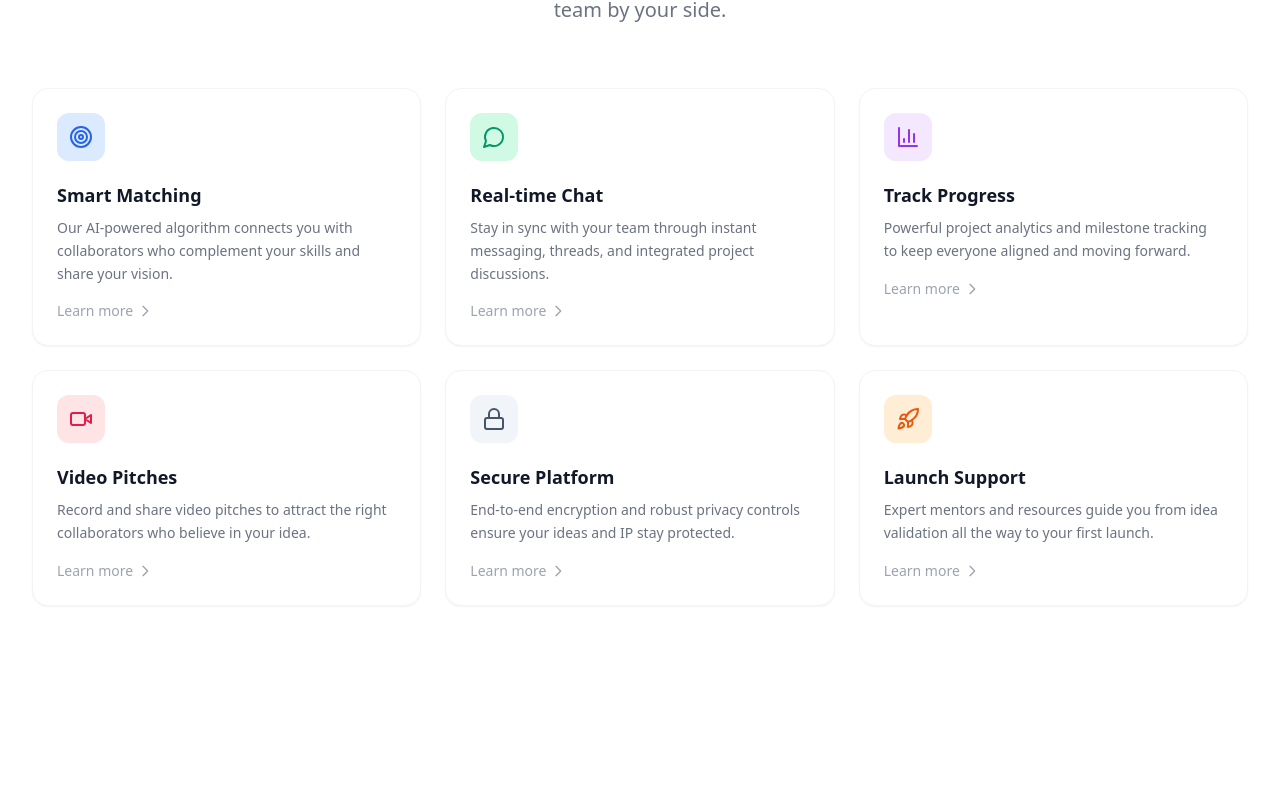
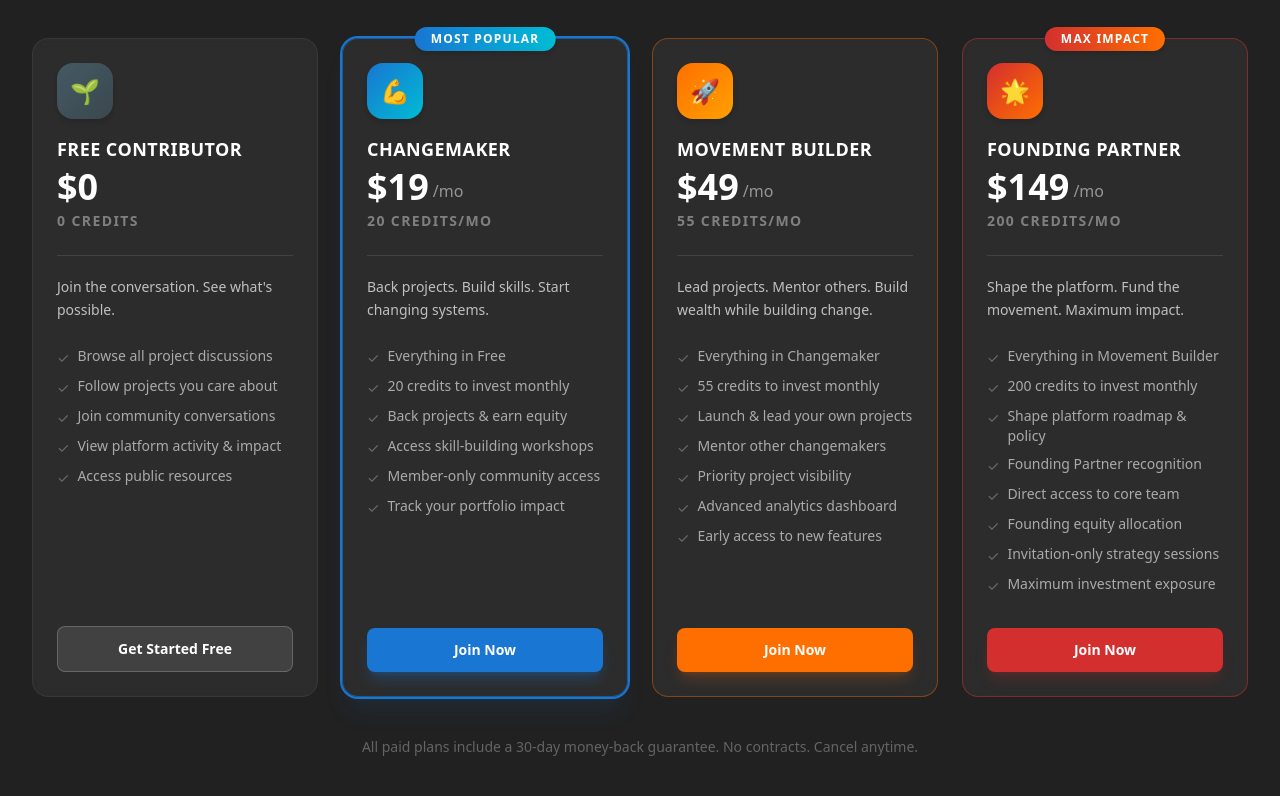
Before and after one commit to stewartDMS/ThExempt, a Next.js app in the folder landing_page/: page / in a window 1280 px wide. Shown: the part 2618-3414 px from the top of the page. Built offline with nearby package versions, Linux system fonts and the light colour scheme.

Commit message:
feat: add Pricing section with 4 membership tiers
Co-authored-by: stewartDMS <72364932+stewartDMS@users.noreply.github.com>

```diff
--- a/landing_page/app/page.tsx
+++ b/landing_page/app/page.tsx
@@ -4,6 +4,7 @@ import Problem from '@/components/Problem'
 import Stats from '@/components/Stats'
 import Features from '@/components/Features'
 import HowItWorks from '@/components/HowItWorks'
+import Pricing from '@/components/Pricing'
 import LiveProjects from '@/components/LiveProjects'
 import Audience from '@/components/Audience'
 import Testimonials from '@/components/Testimonials'
@@ -18,6 +19,7 @@ export default function Home() {
       <Problem />
       <Stats />
       <HowItWorks />
+      <Pricing />
       <Features />
       <LiveProjects />
       <Audience />
--- /dev/null
+++ b/landing_page/components/Pricing.tsx
@@ -0,0 +1,202 @@
+'use client'
+
+import { motion, useInView } from 'framer-motion'
+import { useRef } from 'react'
+import { cn } from '@/lib/utils'
+
+const tiers = [
+  {
+    emoji: '🌱',
+    name: 'Free Contributor',
+    price: '$0',
+    period: null,
+    credits: '0 credits',
+    tagline: 'Join the conversation. See what\'s possible.',
+    highlight: false,
+    badge: null,
+    gradient: 'from-steelGray to-steelGray/60',
+    borderClass: 'border-steelGray/30',
+    ctaClass: 'bg-white/10 text-white hover:bg-white/20 border border-white/20',
+    features: [
+      'Browse all project discussions',
+      'Follow projects you care about',
+      'Join community conversations',
+      'View platform activity & impact',
+      'Access public resources',
+    ],
+  },
+  {
+    emoji: '💪',
+    name: 'Changemaker',
+    price: '$19',
+    period: '/mo',
+    credits: '20 credits/mo',
+    tagline: 'Back projects. Build skills. Start changing systems.',
+    highlight: true,
+    badge: 'Most Popular',
+    gradient: 'from-electricBlue to-brightCyan',
+    borderClass: 'border-electricBlue/60',
+    ctaClass: 'bg-electricBlue text-white hover:bg-electricBlue/90 shadow-lg shadow-electricBlue/30',
+    features: [
+      'Everything in Free',
+      '20 credits to invest monthly',
+      'Back projects & earn equity',
+      'Access skill-building workshops',
+      'Member-only community access',
+      'Track your portfolio impact',
+    ],
+  },
+  {
+    emoji: '🚀',
+    name: 'Movement Builder',
+    price: '$49',
+    period: '/mo',
+    credits: '55 credits/mo',
+    tagline: 'Lead projects. Mentor others. Build wealth while building change.',
+    highlight: false,
+    badge: null,
+    gradient: 'from-rebellionOrange to-warmAmber',
+    borderClass: 'border-rebellionOrange/40',
+    ctaClass: 'bg-rebellionOrange text-white hover:bg-rebellionOrange/90 shadow-lg shadow-rebellionOrange/20',
+    features: [
+      'Everything in Changemaker',
+      '55 credits to invest monthly',
+      'Launch & lead your own projects',
+      'Mentor other changemakers',
+      'Priority project visibility',
+      'Advanced analytics dashboard',
+      'Early access to new features',
+    ],
+  },
+  {
+    emoji: '🌟',
+    name: 'Founding Partner',
+    price: '$149',
+    period: '/mo',
+    credits: '200 credits/mo',
+    tagline: 'Shape the platform. Fund the movement. Maximum impact.',
+    highlight: false,
+    badge: 'Max Impact',
+    gradient: 'from-deepRed to-rebellionOrange',
+    borderClass: 'border-deepRed/50',
+    ctaClass: 'bg-deepRed text-white hover:bg-deepRed/90 shadow-lg shadow-deepRed/20',
+    features: [
+      'Everything in Movement Builder',
+      '200 credits to invest monthly',
+      'Shape platform roadmap & policy',
+      'Founding Partner recognition',
+      'Direct access to core team',
+      'Founding equity allocation',
+      'Invitation-only strategy sessions',
+      'Maximum investment exposure',
+    ],
+  },
+]
+
+export default function Pricing() {
+  const ref = useRef(null)
+  const isInView = useInView(ref, { once: true, margin: '-80px' })
+
+  return (
+    <section id="pricing" className="py-24 bg-charcoal/95">
+      <div className="max-w-7xl mx-auto px-4 sm:px-6 lg:px-8">
+
+        {/* Header */}
+        <motion.div
+          initial={{ opacity: 0, y: 20 }}
+          whileInView={{ opacity: 1, y: 0 }}
+          viewport={{ once: true }}
+          transition={{ duration: 0.6 }}
+          className="text-center mb-16"
+        >
+          <h2 className="text-4xl sm:text-5xl font-black text-white mb-4 uppercase">
+            Choose Your Level of Change
+          </h2>
+          <p className="text-xl text-white/60 max-w-2xl mx-auto">
+            Every tier is a commitment — to the platform, the movement, and the future we&apos;re building together.
+          </p>
+        </motion.div>
+
+        {/* Cards */}
+        <div ref={ref} className="grid grid-cols-1 md:grid-cols-2 xl:grid-cols-4 gap-6 items-stretch">
+          {tiers.map((tier, index) => (
+            <motion.div
+              key={tier.name}
+              initial={{ opacity: 0, y: 40 }}
+              animate={isInView ? { opacity: 1, y: 0 } : {}}
+              transition={{ duration: 0.6, delay: index * 0.12, ease: 'easeOut' }}
+              className={cn(
+                'relative flex flex-col rounded-2xl border bg-white/5 backdrop-blur-sm p-6 transition-transform duration-300 hover:-translate-y-1',
+                tier.borderClass,
+                tier.highlight && 'ring-2 ring-electricBlue shadow-xl shadow-electricBlue/10'
+              )}
+            >
+              {/* Badge */}
+              {tier.badge && (
+                <span
+                  className={`absolute -top-3 left-1/2 -translate-x-1/2 px-4 py-1 rounded-full text-xs font-black uppercase tracking-widest text-white bg-gradient-to-r ${tier.gradient} shadow-md`}
+                >
+                  {tier.badge}
+                </span>
+              )}
+
+              {/* Icon + Name + Price */}
+              <div className="mb-6">
+                <div
+                  className={`w-14 h-14 rounded-2xl bg-gradient-to-br ${tier.gradient} flex items-center justify-center text-2xl shadow-md mb-4`}
+                >
+                  {tier.emoji}
+                </div>
+                <h3 className="text-lg font-black text-white uppercase tracking-wide mb-1">
+                  {tier.name}
+                </h3>
+                <div className="flex items-end gap-1 mb-1">
+                  <span className="text-4xl font-black text-white">{tier.price}</span>
+                  {tier.period && (
+                    <span className="text-white/50 font-medium pb-1">{tier.period}</span>
+                  )}
+                </div>
+                <p className="text-sm font-semibold text-white/40 uppercase tracking-widest">
+                  {tier.credits}
+                </p>
+              </div>
+
+              {/* Tagline */}
+              <p className="text-white/70 text-sm leading-relaxed mb-6 border-t border-white/10 pt-5">
+                {tier.tagline}
+              </p>
+
+              {/* Feature list */}
+              <ul className="flex-1 space-y-2 mb-8">
+                {tier.features.map((feature) => (
+                  <li key={feature} className="flex items-start gap-2 text-sm text-white/60">
+                    <span className="mt-0.5 text-white/30">✓</span>
+                    {feature}
+                  </li>
+                ))}
+              </ul>
+
+              {/* CTA */}
+              <button
+                className={`w-full py-3 rounded-lg text-sm font-bold transition-all duration-200 ${tier.ctaClass}`}
+              >
+                {tier.price === '$0' ? 'Get Started Free' : 'Join Now'}
+              </button>
+            </motion.div>
+          ))}
+        </div>
+
+        {/* Footer note */}
+        <motion.p
+          initial={{ opacity: 0 }}
+          whileInView={{ opacity: 1 }}
+          viewport={{ once: true }}
+          transition={{ duration: 0.6, delay: 0.5 }}
+          className="text-center text-white/30 text-sm mt-10"
+        >
+          All paid plans include a 30-day money-back guarantee. No contracts. Cancel anytime.
+        </motion.p>
+      </div>
+    </section>
+  )
+}
```
